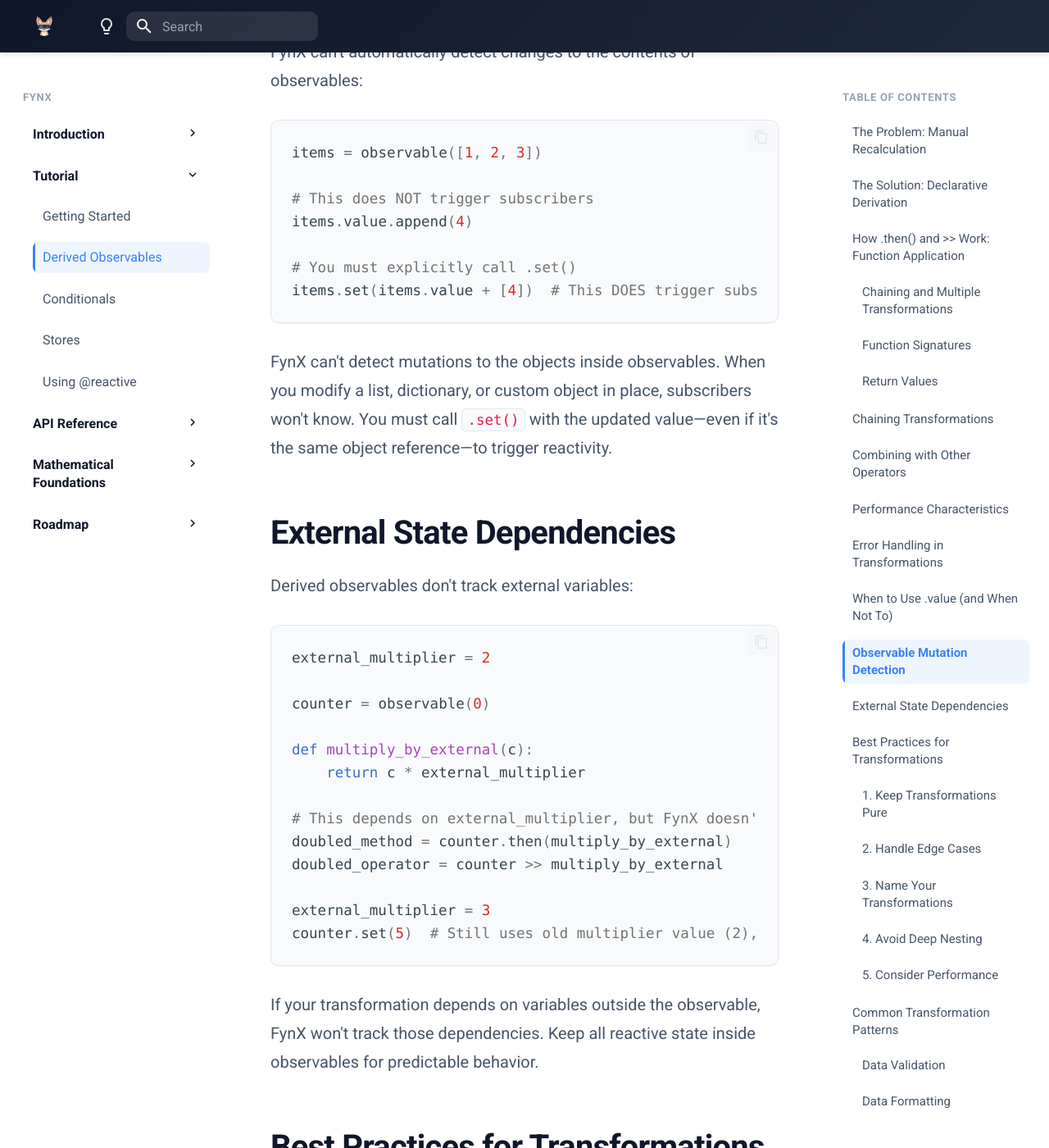
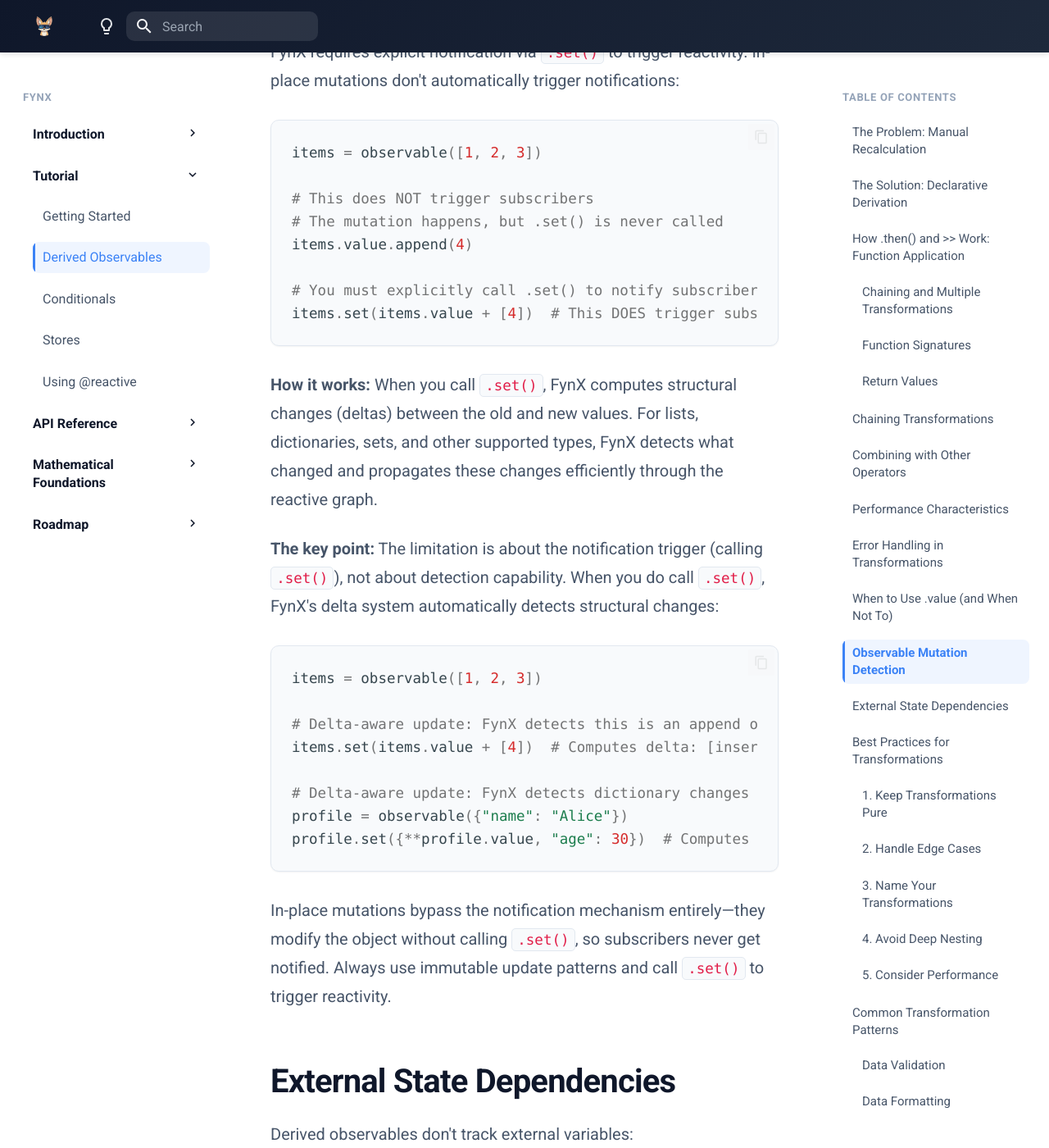
Before and after one commit to off-by-some/fynx, an MkDocs documentation site: the page built from docs/generation/markdown/tutorial/derived-observables.md, in a window 1280 px wide and 1400 px high, scrolled down 13759 px. Shown: the whole window at 82% size. Built offline with MkDocs 1.6.1 and Material for MkDocs 9.7.7, drawn with Linux system fonts in a browser that asks for light colours; the version menu is left out.

Commit message:
Update set semantics

````diff
--- a/docs/generation/markdown/tutorial/derived-observables.md
+++ b/docs/generation/markdown/tutorial/derived-observables.md
@@ -399,19 +399,35 @@ When your function is already being called reactively (through a subscription or
 
 ## Observable Mutation Detection
 
-FynX can't automatically detect changes to the contents of observables:
+FynX requires explicit notification via `.set()` to trigger reactivity. In-place mutations don't automatically trigger notifications:
 
 ```python
 items = observable([1, 2, 3])
 
 # This does NOT trigger subscribers
+# The mutation happens, but .set() is never called
 items.value.append(4)
 
-# You must explicitly call .set()
+# You must explicitly call .set() to notify subscribers
 items.set(items.value + [4])  # This DOES trigger subscribers
 ```
 
-FynX can't detect mutations to the objects inside observables. When you modify a list, dictionary, or custom object in place, subscribers won't know. You must call `.set()` with the updated value—even if it's the same object reference—to trigger reactivity.
+**How it works:** When you call `.set()`, FynX computes structural changes (deltas) between the old and new values. For lists, dictionaries, sets, and other supported types, FynX detects what changed and propagates these changes efficiently through the reactive graph.
+
+**The key point:** The limitation is about the notification trigger (calling `.set()`), not about detection capability. When you do call `.set()`, FynX's delta system automatically detects structural changes:
+
+```python
+items = observable([1, 2, 3])
+
+# Delta-aware update: FynX detects this is an append operation
+items.set(items.value + [4])  # Computes delta: [insert(3, 4)]
+
+# Delta-aware update: FynX detects dictionary changes
+profile = observable({"name": "Alice"})
+profile.set({**profile.value, "age": 30})  # Computes delta: {age: (None, 30)}
+```
+
+In-place mutations bypass the notification mechanism entirely—they modify the object without calling `.set()`, so subscribers never get notified. Always use immutable update patterns and call `.set()` to trigger reactivity.
 
 ## External State Dependencies
 
````
